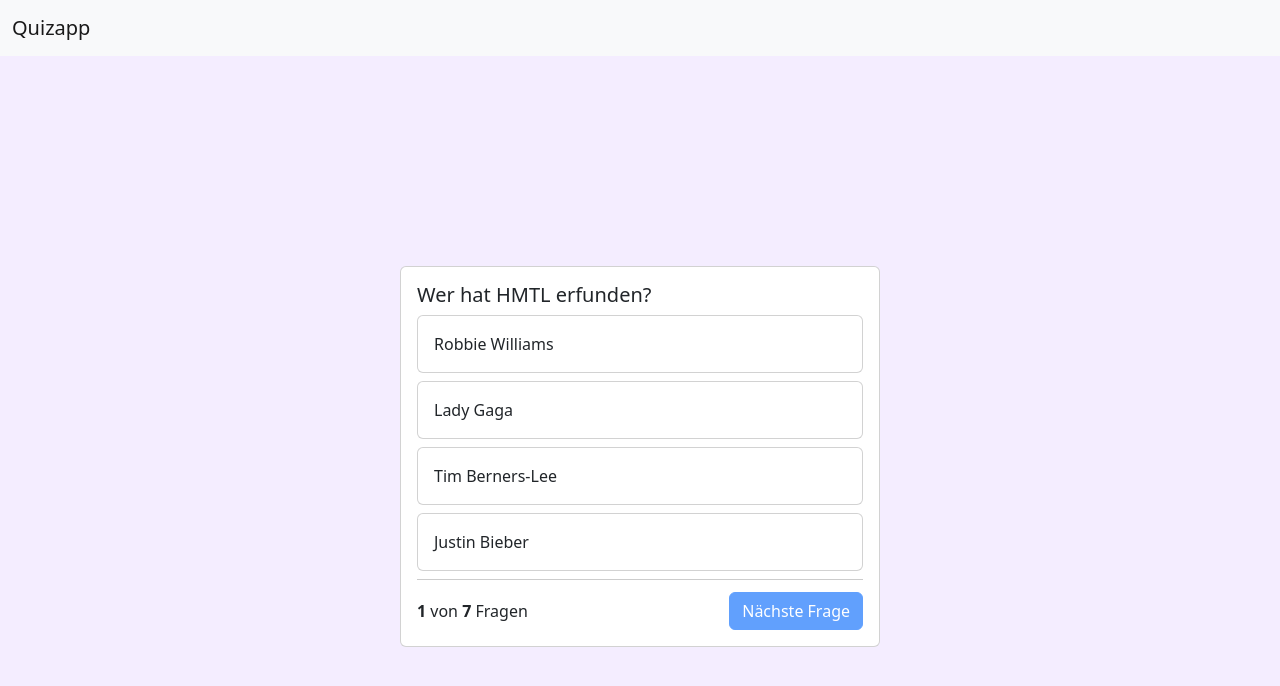
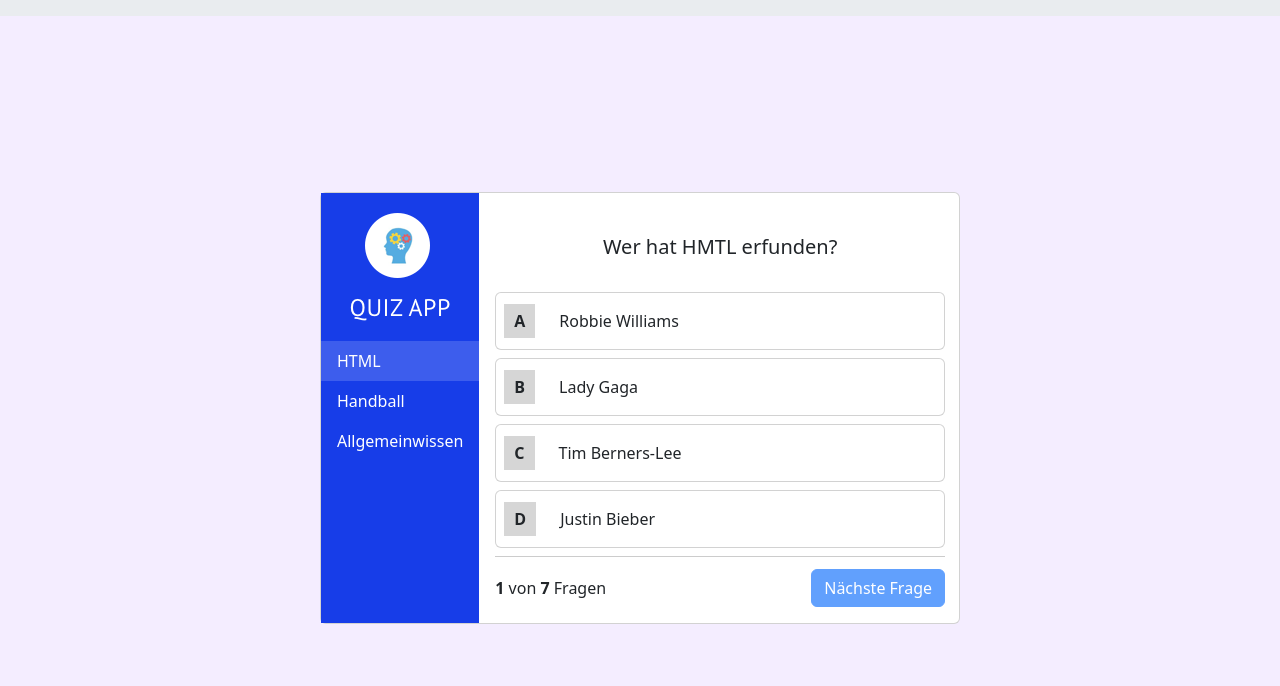
Before and after one commit to Phischthecat/quizapp, a plain HTML site: page index.html in a window 1280 px wide. Drawn offline with nearby package versions, Linux system fonts and the light colour scheme.

Commit message:
all functions implemented

```diff
--- a/index.html
+++ b/index.html
@@ -6,6 +6,7 @@
     <meta name="viewport" content="width=device-width, initial-scale=1.0" />
     <title>Document</title>
     <link rel="stylesheet" href="style.css" />
+    <script src="./quizfragen.js"></script>
     <script src="./script.js"></script>
     <!-- Bootstrap Files -->
     <link
@@ -21,30 +22,119 @@
     ></script>
   </head>
   <body onload="init()">
-    <nav class="navbar bg-light">
-      <div class="container-fluid">
-        <a class="navbar-brand" href="#">Quizapp</a>
+    <div class="progress">
+      <div
+        class="progress-bar progress-bar-striped progress-bar-animated"
+        role="progressbar"
+        style="width: 0%"
+        id="progress"
+      ></div>
     </div>
-    </nav>
     <div class="container">
       <div class="card quiz-card">
+        <div class="content">
+          <nav class="nav flex-column bg-blue">
+            <a
+              class="navbar-brand m-3 p-1 d-flex justify-content-center logo"
+              href="#"
+            >
+              <img src="./img/logo 2.png" alt="" />
+            </a>
+
+            <a
+              onclick="activeHTML(questions_html)"
+              id="html"
+              class="nav-link active text-white"
+              aria-current="page"
+              href="#"
+            >
+              HTML</a
+            >
+            <a
+              onclick="activeHandball(questions_handball)"
+              id="handball"
+              class="nav-link text-white"
+              href="#"
+              >Handball</a
+            >
+            <a
+              onclick="activeAllgemein(questions_allgemein)"
+              id="allgemein"
+              class="nav-link text-white"
+              href="#"
+              >Allgemeinwissen</a
+            >
+          </nav>
           <div class="card-body" id="endscreen" style="display: none">
-          Quiz gewonnen!
+            <div class="bg-circle">
+              <img src="./img/Group 5.png" alt="" />
+              <div class="text-center">Complete HTML Quiz</div>
+              <div class="text-center score">
+                <div class="blue">Your Score</div>
+                <div>
+                  <strong id="all-right-questions">xx</strong> /
+                  <strong id="all-questions-endscreen">xx</strong>
+                </div>
+              </div>
+              <button
+                type="button"
+                class="btn btn-lg share"
+                data-bs-toggle="popover"
+                title="Construction!"
+                data-bs-content="Hier entstehen noch Verlinkungen zu den gängisten Social Media Plattformen"
+              >
+                Share
+              </button>
+              <!-- <button class="btn btn-primary share text-center">Share</button> -->
+              <button onclick="replay()" class="btn replay text-center">
+                Replay
+              </button>
+            </div>
           </div>
 
           <div class="card-body" id="questionBody">
-          <h5 class="card-title" id="question">Frage</h5>
-          <div class="card mb-2 quiz-answer-card" onclick="answer('answer_1')">
+            <h5 class="card-title text-center" id="question">Frage</h5>
+            <div
+              class="card mb-2 quiz-answer-card"
+              onclick="answer('answer_1')"
+            >
+              <div class="answer-container">
+                <strong id="strong-answer_1" class="answer m-2">A</strong>
                 <div class="card-body" id="answer_1">Antwort</div>
               </div>
-          <div class="card mb-2 quiz-answer-card" onclick="answer('answer_2')">
+            </div>
+            <div
+              class="card mb-2 quiz-answer-card"
+              onclick="answer('answer_2')"
+            >
+              <div class="answer-container">
+                <strong id="strong-answer_2" class="answer m-2 text-center"
+                  >B</strong
+                >
                 <div class="card-body" id="answer_2">Antwort</div>
               </div>
-          <div class="card mb-2 quiz-answer-card" onclick="answer('answer_3')">
+            </div>
+            <div
+              class="card mb-2 quiz-answer-card"
+              onclick="answer('answer_3')"
+            >
+              <div class="answer-container">
+                <strong id="strong-answer_3" class="answer m-2 text-center"
+                  >C</strong
+                >
                 <div class="card-body" id="answer_3">Antwort</div>
               </div>
-          <div class="card mb-2 quiz-answer-card" onclick="answer('answer_4')">
+            </div>
+            <div
+              class="card mb-2 quiz-answer-card"
+              onclick="answer('answer_4')"
+            >
+              <div class="answer-container">
+                <strong id="strong-answer_4" class="answer m-2 text-center"
+                  >D</strong
+                >
                 <div class="card-body" id="answer_4">Antwort</div>
+              </div>
             </div>
 
             <div class="question-footer">
@@ -65,5 +155,6 @@
           </div>
         </div>
       </div>
+    </div>
   </body>
 </html>
--- /dev/null
+++ b/quizfragen.js
@@ -0,0 +1,231 @@
+let questions_html = [
+  {
+    question: 'Wer hat HMTL erfunden?',
+    answer_1: 'Robbie Williams',
+    answer_2: 'Lady Gaga',
+    answer_3: 'Tim Berners-Lee',
+    answer_4: 'Justin Bieber',
+    right_answer: 3,
+  },
+  {
+    question: 'Was bedeutet das HTML Tag &lt;a&gt;?',
+    answer_1: 'Text Fett',
+    answer_2: 'Container',
+    answer_3: 'Ein Link',
+    answer_4: 'Kursiv',
+    right_answer: 3,
+  },
+  {
+    question: 'Wie stellt man Text am BESTEN fett dar?',
+    answer_1: '&lt;strong&gt;',
+    answer_2: 'CSS nutzen',
+    answer_3: '&lt;bold&gt;',
+    answer_4: '&lt;b&gt;',
+    right_answer: 1,
+  },
+  {
+    question: 'Welches Attribut kann man NICHT für Textarea verwenden?',
+    answer_1: 'readonly',
+    answer_2: 'max',
+    answer_3: 'from',
+    answer_4: 'spellcheck',
+    right_answer: 1,
+  },
+  {
+    question: 'Wie bindet man eine Website in eine Website ein?',
+    answer_1: '&lt;iframe&gt;,&lt;frame&gt;, and &lt;frameset&gt;,',
+    answer_2: '&lt;iframe&gt;',
+    answer_3: '&lt;frame&gt;',
+    answer_4: '&lt;frameset&gt;',
+    right_answer: 2,
+  },
+  {
+    question:
+      'Wie wählst du alle Elemente vom Typ &lt;a&gt; mit dem Attribut title aus?',
+    answer_1: 'a[title] {...}',
+    answer_2: 'a > [title] {...}',
+    answer_3: 'a.title {...}',
+    answer_4: 'a = title {...}',
+    right_answer: 1,
+  },
+  {
+    question: 'Wie definiert man in Javascript eine Variable?',
+    answer_1: 'let 100 = rate;',
+    answer_2: '100 = let rate',
+    answer_3: 'rate = 100',
+    answer_4: 'let rate = 100',
+    right_answer: 4,
+  },
+];
+
+let questions_handball = [
+  {
+    question: 'Wie viele Spieler hat jede Mannschaft inklusive Torwart?',
+    answer_1: '14',
+    answer_2: '7',
+    answer_3: '11',
+    answer_4: '6',
+    right_answer: 2,
+  },
+  {
+    question: 'Wie viele Schritte darf man beim Handball machen?',
+    answer_1: '3 Schritte',
+    answer_2: '4 Schritte',
+    answer_3: '2 Schritte',
+    answer_4: '0 Schritte',
+    right_answer: 1,
+  },
+  {
+    question:
+      'Wie viele Sekunden darf man den Ball maximal beim Handball in der Hand halten?',
+    answer_1: '4 Sekunden',
+    answer_2: '1 Sekunden',
+    answer_3: '2 Sekunden',
+    answer_4: '3 Sekunden',
+    right_answer: 4,
+  },
+  {
+    question: 'Was darf der Torwart im Kreis nicht machen?',
+    answer_1: 'Doppeldribbel',
+    answer_2: 'mehr als die erlaubten Schritte',
+    answer_3: 'mit dem Ball aus dem Kreis laufen',
+    answer_4: 'den Ball an einen Feldspieler passen',
+    right_answer: 3,
+  },
+  {
+    question: 'Wann zählt ein Tor?',
+    answer_1: 'wenn der Torwart hinter der Torlinie steht',
+    answer_2: 'wenn der Ball auf der Torlinie ist',
+    answer_3: 'wenn der Ball hinter der Torlinie ist',
+    answer_4: 'wenn beide, Torwart und Ball, hinter der Torlinie sind',
+    right_answer: 3,
+  },
+  {
+    question:
+      'Wenn Torwart A einen Ball abwehrt, aber dieser anschließend ins Aus rollt, gibt es...',
+    answer_1: '...Einwurf für Mannschaft A',
+    answer_2: '...Einwurf für Mannschaft B',
+    answer_3: 'Ballbesitz für den Torwart A',
+    answer_4: 'Nichts',
+    right_answer: 2,
+  },
+  {
+    question:
+      'Was passiert, wenn Spieler A Spieler B den Ball aus der Hand schlägt, ohne ihn dabei zu berühren?',
+    answer_1: 'Freistoß für Spieler A',
+    answer_2: 'Freistoß für Spieler B',
+    answer_3: 'Nichts',
+    answer_4: 'Spieler A bekommt eine gelbe Karte',
+    right_answer: 3,
+  },
+  {
+    question: 'Was für eine Strafe gibt es bei einem mittel-schweren Foul?',
+    answer_1: '2 Minuten',
+    answer_2: '3 Minuten',
+    answer_3: '4 Minuten',
+    answer_4: '5 Minuten',
+    right_answer: 1,
+  },
+  {
+    question: 'Was für eine Strafe gibt es beim Handball nicht?',
+    answer_1: 'gelbe Karte',
+    answer_2: 'rote Karte',
+    answer_3: '2 Minuten',
+    answer_4: '3 Minuten',
+    right_answer: 1,
+  },
+];
+
+let questions_allgemein = [
+  {
+    question: 'Welches ist das tödlichste Tier der Welt?',
+    answer_1: 'Giftschlange',
+    answer_2: 'Hund',
+    answer_3: 'Stechmücke',
+    answer_4: 'Bandwurm',
+    right_answer: 3,
+  },
+  {
+    question:
+      'An welche dieser Regeln müssen sich die Mitglieder des britischen Königshauses halten?',
+    answer_1: 'Sie dürfen nicht Monopoly spielen',
+    answer_2: 'Sie dürfen nicht den Film "Titanic" sehen',
+    answer_3: 'Sie dürfen keinen Tee trinken',
+    answer_4: 'Sie dürfen keine Schokolade essen',
+    right_answer: 1,
+  },
+  {
+    question:
+      'Was bekommt man, wenn man sich das Dessert "Heiße Liebe" bestellt?',
+    answer_1: 'eine Tasse heiße Schokolade mit Schnaps',
+    answer_2: 'Vanilleeis mit heißen Himbeeren',
+    answer_3: 'ein Date mit dem Kellner',
+    answer_4: 'einen Früchtebecher mit Karamellsauce',
+    right_answer: 2,
+  },
+  {
+    question: 'Zu welchem Land gehört die Inselgruppe der Lofoten?',
+    answer_1: 'Finnland',
+    answer_2: 'Schweden',
+    answer_3: 'Grönland',
+    answer_4: 'Norwegen',
+    right_answer: 4,
+  },
+  {
+    question: 'In welcher Stadt lebt die gelbe Zeichentrick-Familie Simpson?',
+    answer_1: 'Capitol City',
+    answer_2: 'Ogdenvill',
+    answer_3: 'Cypress Creek',
+    answer_4: 'Springfield',
+    right_answer: 4,
+  },
+  {
+    question:
+      'In welchen dieser Länder heißt die Hauptstadt nicht wie das Land selbst? ',
+    answer_1: 'Luxemburg',
+    answer_2: 'San Marino',
+    answer_3: 'Liechtenstein',
+    answer_4: 'Monaco',
+    right_answer: 3,
+  },
+  {
+    question: 'Nach wie vielen Ehejahren feiert man “Knoblauchhochzeit”?',
+    answer_1: '33 &#189; Jahren',
+    answer_2: '37 &#189; Jahren',
+    answer_3: '40 &#8534; Jahren',
+    answer_4: '44 &#190; Jahren',
+    right_answer: 1,
+  },
+  {
+    question: 'Wann und wo wurde die Pizza Hawaii erfunden?',
+    answer_1: '1959 in Deutschland',
+    answer_2: '1962 in Kanada',
+    answer_3: '1966 in den USA',
+    answer_4: '1970 in Italien',
+    right_answer: 2,
+  },
+  {
+    question: 'Welchen Teil des Darms gibt es nicht?',
+    answer_1: 'Leerdarm',
+    answer_2: 'Grimmdarm',
+    answer_3: 'Krummdarm',
+    answer_4: 'Reizdarm',
+    right_answer: 4,
+  },
+  {
+    question: 'In welchem Fluss liegt die Insel Grafenwerth?',
+    answer_1: 'Rhein',
+    answer_2: 'Weser',
+    answer_3: 'Donau',
+    answer_4: 'Elbe',
+    right_answer: 1,
+  },
+  {
+    question: 'Welches Land hat keine Sonne auf der Flagge?',
+    answer_1: 'Marokko',
+    answer_2: 'Malaysia',
+    answer_3: 'Namibia',
+    answer_4: 'Taiwan',
+    right_answer: 1,
+  },
+];
--- a/script.js
+++ b/script.js
@@ -1,73 +1,54 @@
-let questions = [
-  {
-    question: 'Wer hat HMTL erfunden?',
-    answer_1: 'Robbie Williams',
-    answer_2: 'Lady Gaga',
-    answer_3: 'Tim Berners-Lee',
-    answer_4: 'Justin Bieber',
-    right_answer: 3,
-  },
-  {
-    question: 'Was bedeutet das HTML Tag &lt;a&gt;?',
-    answer_1: 'Text Fett',
-    answer_2: 'Container',
-    answer_3: 'Ein Link',
-    answer_4: 'Kursiv',
-    right_answer: 3,
-  },
-  {
-    question: 'Wie stellt man Text am BESTEN fett dar?',
-    answer_1: '&lt;strong&gt;',
-    answer_2: 'CSS nutzen',
-    answer_3: '&lt;bold&gt;',
-    answer_4: '&lt;b&gt;',
-    right_answer: 1,
-  },
-  {
-    question: 'Welches Attribut kann man NICHT für Textarea verwenden?',
-    answer_1: 'readonly',
-    answer_2: 'max',
-    answer_3: 'from',
-    answer_4: 'spellcheck',
-    right_answer: 1,
-  },
-  {
-    question: 'Wie bindet man eine Website in eine Website ein?',
-    answer_1: '&lt;iframe&gt;,&lt;frame&gt;, and &lt;frameset&gt;,',
-    answer_2: '&lt;iframe&gt;',
-    answer_3: '&lt;frame&gt;',
-    answer_4: '&lt;frameset&gt;',
-    right_answer: 2,
-  },
-  {
-    question:
-      'Wie wählst du alle Elemente vom Typ &lt;a&gt; mit dem Attribut title aus?',
-    answer_1: 'a[title] {...}',
-    answer_2: 'a > [title] {...}',
-    answer_3: 'a.title {...}',
-    answer_4: 'a = title {...}',
-    right_answer: 1,
-  },
-  {
-    question: 'Wie definiert man in Javascript eine Variable?',
-    answer_1: 'let 100 = rate;',
-    answer_2: '100 = let rate',
-    answer_3: 'rate = 100',
-    answer_4: 'let rate = 100',
-    right_answer: 4,
-  },
-];
-
 let currentQuestion = 0;
+let rightQuestions = 0;
+let selectedQuiz = questions_html;
 
 function init() {
   document.getElementById('currentQuestion').innerHTML = currentQuestion + 1;
-  document.getElementById('all-questions').innerHTML = questions.length;
+  document.getElementById('all-questions').innerHTML = selectedQuiz.length;
+
   showQuestion();
+  popOver();
+}
+
+function changeQuiz(select) {
+  selectedQuiz = select;
+  replay();
+}
+
+function activeHTML(select) {
+  addActive('html');
+  removeActive('handball');
+  removeActive('allgemein');
+  console.log(select);
+  changeQuiz(select);
+}
+
+function activeHandball(select) {
+  removeActive('html');
+  addActive('handball');
+  removeActive('allgemein');
+  console.log(select);
+  changeQuiz(select);
+}
+
+function activeAllgemein(select) {
+  removeActive('html');
+  removeActive('handball');
+  addActive('allgemein');
+  console.log(select);
+  changeQuiz(select);
+}
+
+function removeActive(id) {
+  document.getElementById(id).classList.remove('active');
+}
+
+function addActive(id) {
+  document.getElementById(id).classList.add('active');
 }
 
 function showQuestion() {
-  let question = questions[currentQuestion];
+  let question = selectedQuiz[currentQuestion];
   document.getElementById('question').innerHTML = question['question'];
   document.getElementById('answer_1').innerHTML = question['answer_1'];
   document.getElementById('answer_2').innerHTML = question['answer_2'];
@@ -77,38 +58,89 @@ function showQuestion() {
 }
 
 function answer(selection) {
-  let right_answer = questions[currentQuestion]['right_answer'];
+  let right_answer = selectedQuiz[currentQuestion]['right_answer'];
   let idOfRightAnswer = 'answer_' + right_answer;
   if (selection.match(right_answer)) {
-    document.getElementById(selection).parentNode.classList.add('bg-success');
+    document
+      .getElementById(selection)
+      .parentNode.classList.add('right-answer-card');
+    document
+      .getElementById('strong-' + selection)
+      .classList.add('right-answer');
+    rightQuestions++;
   } else {
-    document.getElementById(selection).parentNode.classList.add('bg-danger');
+    document
+      .getElementById(selection)
+      .parentNode.classList.add('wrong-answer-card');
+    document
+      .getElementById('strong-' + selection)
+      .classList.add('wrong-answer');
     document
       .getElementById(idOfRightAnswer)
-      .parentNode.classList.add('bg-success');
+      .parentNode.classList.add('right-answer-card');
+    document
+      .getElementById('strong-' + idOfRightAnswer)
+      .classList.add('right-answer');
   }
   document.getElementById('nextBtn').disabled = false;
 }
 
 function nextQuestion() {
   currentQuestion++;
-  if (currentQuestion >= questions.length) {
+  if (currentQuestion >= selectedQuiz.length) {
     document.getElementById('endscreen').style = '';
     document.getElementById('questionBody').style = 'display: none';
+    document.getElementById('all-questions-endscreen').innerHTML =
+      selectedQuiz.length;
+    document.getElementById('all-right-questions').innerHTML = rightQuestions;
   } else {
     document.getElementById('currentQuestion').innerHTML = currentQuestion + 1;
     showQuestion();
     resetAnswerButtons();
   }
+  percent();
 }
 
 function resetAnswerButtons() {
   for (let i = 1; i <= 4; i++) {
     document
       .getElementById('answer_' + i)
-      .parentNode.classList.remove('bg-success');
+      .parentNode.classList.remove('right-answer-card');
     document
       .getElementById('answer_' + i)
-      .parentNode.classList.remove('bg-danger');
+      .parentNode.classList.remove('wrong-answer-card');
+    document
+      .getElementById('strong-answer_' + i)
+      .classList.remove('right-answer');
+    document
+      .getElementById('strong-answer_' + i)
+      .classList.remove('wrong-answer');
   }
 }
+
+function percent() {
+  let percent = (currentQuestion / selectedQuiz.length) * 100;
+
+  document.getElementById('progress').style = `width: ${percent}%`;
+}
+
+function replay() {
+  currentQuestion = 0;
+  rightQuestions = 0;
+  document.getElementById('endscreen').style = 'display: none';
+  document.getElementById('questionBody').style = '';
+  document.getElementById('all-questions-endscreen').innerHTML =
+    selectedQuiz.length;
+  resetAnswerButtons();
+  init();
+  percent();
+}
+
+function popOver() {
+  const popoverTriggerList = document.querySelectorAll(
+    '[data-bs-toggle="popover"]'
+  );
+  const popoverList = [...popoverTriggerList].map(
+    (popoverTriggerEl) => new bootstrap.Popover(popoverTriggerEl)
+  );
+}
--- a/style.css
+++ b/style.css
@@ -1,5 +1,18 @@
+@import url('https://fonts.googleapis.com/css2?family=PT+Sans:wght@700&family=Rubik:wght@400;500;700&display=swap');
+
 :root {
   --bg-color: #f4edff;
+  --blue: #173de8;
+  --bg-blue: #3d5ded;
+  --orange: #ff4e0f;
+  --light-orange: #f7d5bb;
+  --white: #fff;
+  --red: #f81818;
+  --bg-red: #ffa4a4;
+  --green: #4bc117;
+  --bg-green: #b7f799;
+  --grey: #d6d6d6;
+  --bg-grey: #f7f7f7;
 }
 
 * {
@@ -10,6 +23,12 @@
 
 body {
   background-color: var(--bg-color) !important;
+  font-family: 'Rubik', sans-serif;
+  /* font-family: 'PT Sans', sans-serif; */
+}
+
+.progress {
+  border-radius: 0 !important;
 }
 
 .container {
@@ -17,11 +36,11 @@ body {
   justify-content: center;
   align-items: center;
   background-color: var(--bg-color) !important;
-  min-height: 100vh;
+  height: calc(100vh - 16px);
 }
 
 .quiz-card {
-  width: 30rem;
+  width: 40rem;
 }
 
 .question-footer {
@@ -41,3 +60,102 @@ body {
 .bg-danger {
   color: white;
 }
+
+.bg-circle {
+  background-color: var(--light-orange);
+  border-radius: 100%;
+  height: 450px;
+  max-width: 100%;
+
+  display: flex;
+  justify-content: space-between;
+  align-items: center;
+  flex-direction: column;
+  padding: 50px 0;
+
+  text-transform: uppercase;
+}
+
+.bg-circle img {
+  height: 150px;
+}
+.content {
+  display: flex;
+  width: 40rem !important;
+}
+
+.score {
+  display: flex;
+  justify-content: space-between;
+  width: 150px;
+}
+
+.share {
+  background-color: var(--orange) !important;
+  color: var(--white) !important;
+  border: none !important;
+}
+
+.replay {
+  color: var(--orange) !important;
+}
+
+.blue {
+  color: var(--blue);
+}
+
+.bg-blue {
+  background-color: var(--blue);
+}
+
+.width-100 {
+  width: 100%;
+}
+
+.text-center {
+  text-align: center;
+}
+
+.logo img {
+  height: 100%;
+  margin: auto;
+}
+
+.answer-container {
+  display: flex;
+  align-items: center;
+}
+
+.answer {
+  padding: 5px 10px;
+  background-color: var(--grey);
+}
+
+.right-answer-card {
+  background-color: var(--bg-green);
+}
+
+.right-answer {
+  color: var(--white);
+  background-color: var(--green);
+}
+
+.wrong-answer-card {
+  background-color: var(--bg-red);
+}
+
+.wrong-answer {
+  color: var(--white);
+  background-color: var(--red);
+}
+
+.active {
+  background-color: var(--bg-blue);
+}
+
+h5 {
+  display: flex;
+  align-items: center;
+  justify-content: center;
+  height: 75px;
+}
```
Lines whose indentation alone changed are shown as unchanged.
